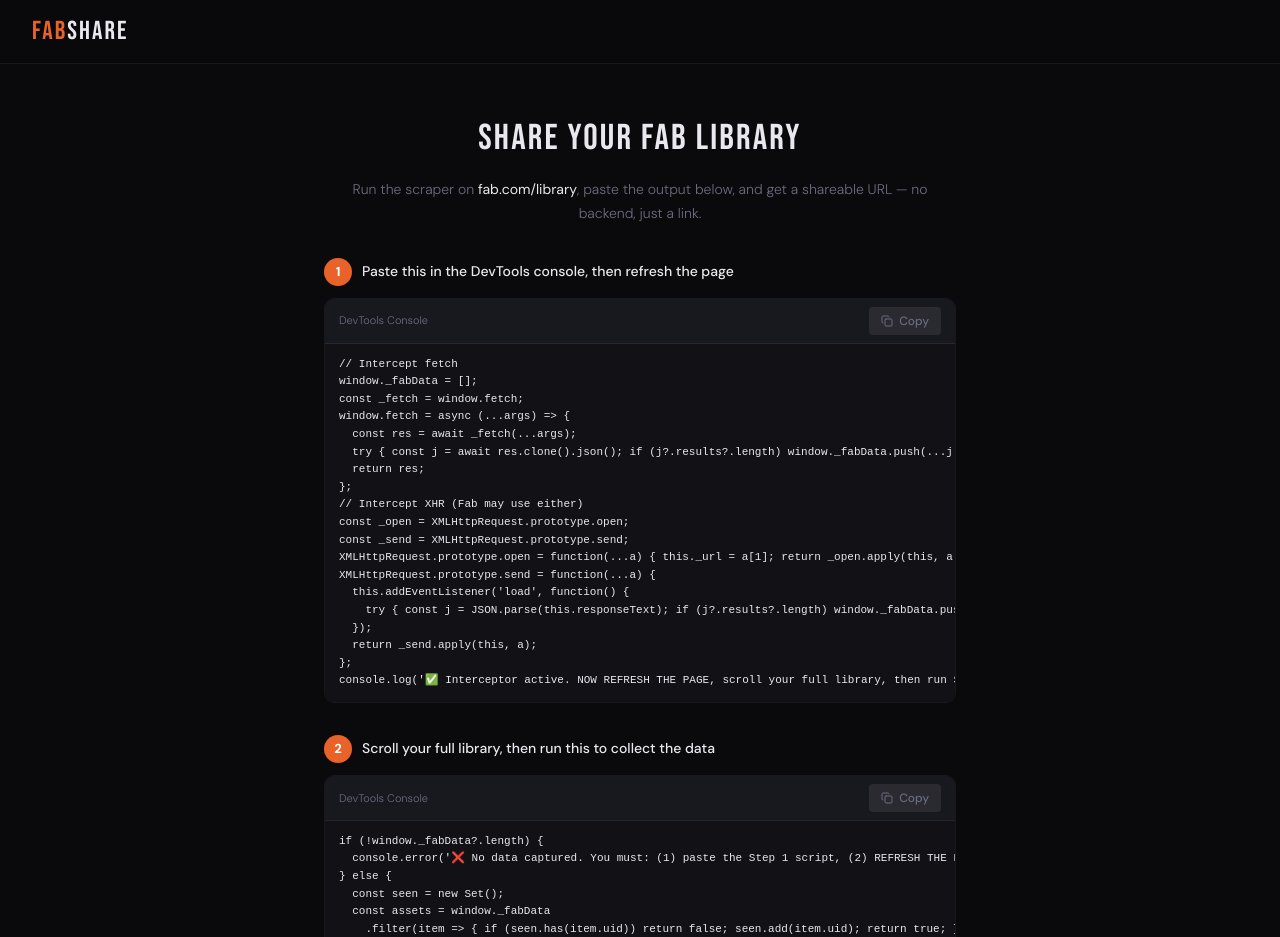
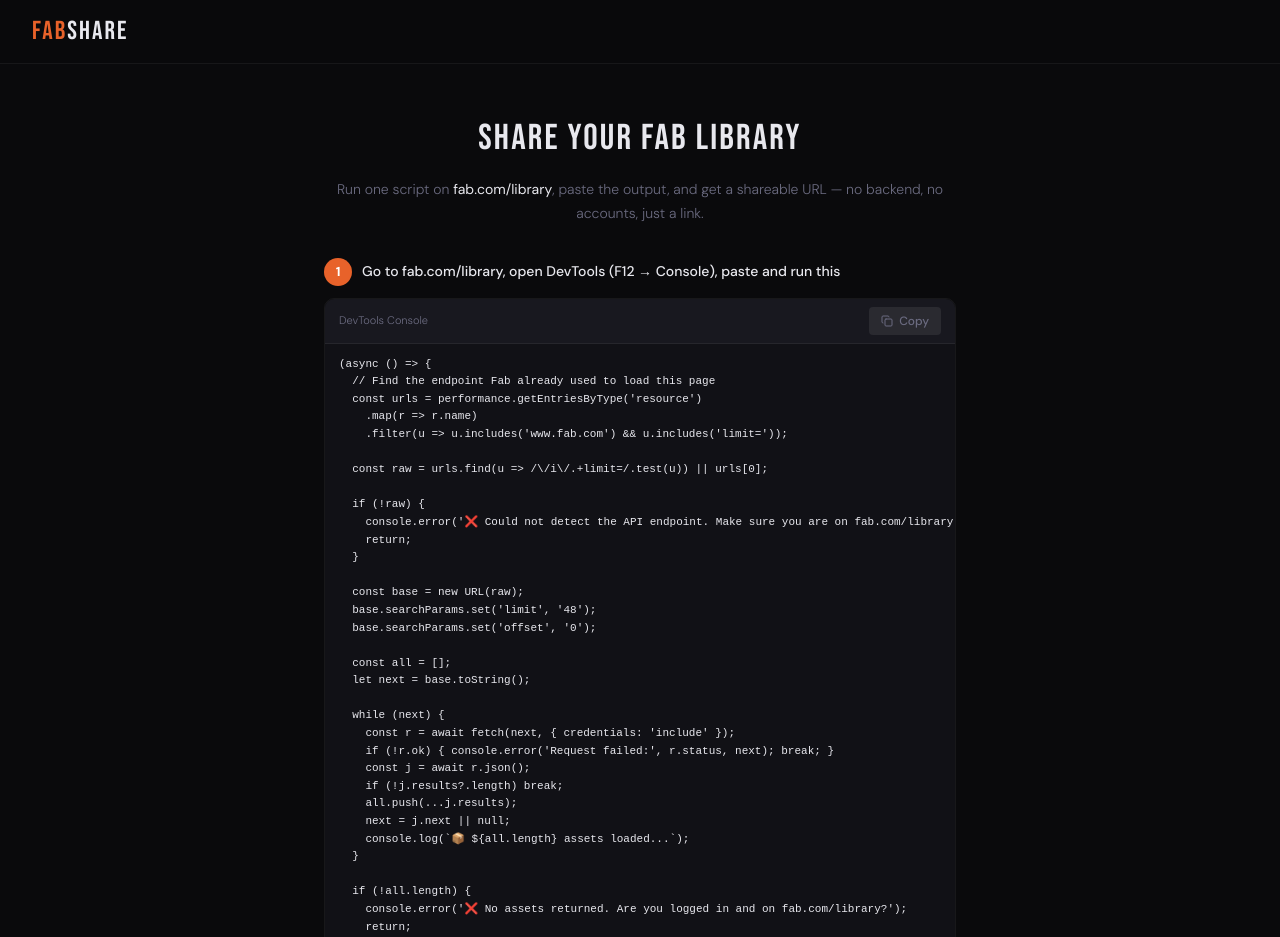
Before and after one commit to Dylan-JM/FabShare, a Next.js app: page / in a window 1280 px wide. Shown: the top 937 px of the page. Built offline with nearby package versions, Linux system fonts and the light colour scheme.

Commit message:
new script

```diff
--- a/components/Importer.tsx
+++ b/components/Importer.tsx
@@ -6,42 +6,55 @@
 import type { FabAsset } from "@/lib/types";
 import CopyButton from "./CopyButton";
 
-const INTERCEPTOR = `// Intercept fetch
-window._fabData = [];
-const _fetch = window.fetch;
-window.fetch = async (...args) => {
-  const res = await _fetch(...args);
-  try { const j = await res.clone().json(); if (j?.results?.length) window._fabData.push(...j.results); } catch {}
-  return res;
-};
-// Intercept XHR (Fab may use either)
-const _open = XMLHttpRequest.prototype.open;
-const _send = XMLHttpRequest.prototype.send;
-XMLHttpRequest.prototype.open = function(...a) { this._url = a[1]; return _open.apply(this, a); };
-XMLHttpRequest.prototype.send = function(...a) {
-  this.addEventListener('load', function() {
-    try { const j = JSON.parse(this.responseText); if (j?.results?.length) window._fabData.push(...j.results); } catch {}
-  });
-  return _send.apply(this, a);
-};
-console.log('✅ Interceptor active. NOW REFRESH THE PAGE, scroll your full library, then run Step 2.');`;
+// Single script — no refresh needed.
+// Uses the Performance API to find the endpoint Fab already called when the
+// page loaded, then paginates through it directly using the active session.
+const SCRAPER = `(async () => {
+  // Find the endpoint Fab already used to load this page
+  const urls = performance.getEntriesByType('resource')
+    .map(r => r.name)
+    .filter(u => u.includes('www.fab.com') && u.includes('limit='));
 
-const COLLECTOR = `if (!window._fabData?.length) {
-  console.error('❌ No data captured. You must: (1) paste the Step 1 script, (2) REFRESH THE PAGE, (3) scroll your full library, then run this.');
-} else {
-  const seen = new Set();
-  const assets = window._fabData
-    .filter(item => { if (seen.has(item.uid)) return false; seen.add(item.uid); return true; })
-    .map(item => ({
+  const raw = urls.find(u => /\\/i\\/.+limit=/.test(u)) || urls[0];
+
+  if (!raw) {
+    console.error('❌ Could not detect the API endpoint. Make sure you are on fab.com/library and the page has fully loaded.');
+    return;
+  }
+
+  const base = new URL(raw);
+  base.searchParams.set('limit', '48');
+  base.searchParams.set('offset', '0');
+
+  const all = [];
+  let next = base.toString();
+
+  while (next) {
+    const r = await fetch(next, { credentials: 'include' });
+    if (!r.ok) { console.error('Request failed:', r.status, next); break; }
+    const j = await r.json();
+    if (!j.results?.length) break;
+    all.push(...j.results);
+    next = j.next || null;
+    console.log(\`📦 \${all.length} assets loaded...\`);
+  }
+
+  if (!all.length) {
+    console.error('❌ No assets returned. Are you logged in and on fab.com/library?');
+    return;
+  }
+
+  const assets = all.map(item => ({
     name: item.title,
     category: item.categories?.[0]?.name ?? 'Uncategorized',
     thumbnail: item.thumbnail_url ?? '',
     url: \`https://www.fab.com/listings/\${item.uid}\`,
     price: item.price_range ?? 'Free',
   }));
+
   copy(JSON.stringify(assets));
-  console.log(\`✅ Copied \${assets.length} assets. Paste into FabShare.\`);
-}`;
+  console.log(\`✅ Copied \${assets.length} assets! Paste into FabShare.\`);
+})();`;
 
 const DEMO: FabAsset[] = [
   { name: "Modular Dungeon Pack", category: "Environments", thumbnail: "", url: "https://www.fab.com", price: "$49.99" },
@@ -64,7 +77,6 @@
     setError("");
     try {
       const assets = parseAssets(raw);
-      // Encode into URL hash so the gallery is shareable
       const hash = encode(assets);
       window.location.hash = hash;
       onImport(assets);
@@ -93,22 +105,22 @@
           Share Your Fab Library
         </h2>
         <p style={{ color: "#6b6b80", fontSize: 14, lineHeight: 1.7, marginBottom: 32 }}>
-          Run the scraper on <strong style={{ color: "#e8e8ee" }}>fab.com/library</strong>, paste the output below,
-          and get a shareable URL — no backend, just a link.
+          Run one script on <strong style={{ color: "#e8e8ee" }}>fab.com/library</strong>, paste the output,
+          and get a shareable URL — no backend, no accounts, just a link.
         </p>
 
         {/* Step 1 */}
-        <Step n={1} title="Paste this in the DevTools console, then refresh the page">
-          <CodeBlock code={INTERCEPTOR} />
+        <Step n={1} title='Go to fab.com/library, open DevTools (F12 → Console), paste and run this'>
+          <CodeBlock code={SCRAPER} />
+          <p style={{ fontSize: 12, color: "#6b6b80", marginTop: 10 }}>
+            The script finds Fab&apos;s API automatically and paginates through your full library.
+            Watch the console — it logs progress and copies the result to your clipboard when done.
+            <strong style={{ color: "#e8e8ee" }}> No refresh needed.</strong>
+          </p>
         </Step>
 
         {/* Step 2 */}
-        <Step n={2} title="Scroll your full library, then run this to collect the data">
-          <CodeBlock code={COLLECTOR} />
-        </Step>
-
-        {/* Step 3 */}
-        <Step n={3} title="Paste the output here and generate your shareable link">
+        <Step n={2} title="Paste the copied JSON here and generate your link">
           <textarea
             value={json}
             onChange={e => setJson(e.target.value)}
```
Lines whose indentation alone changed are shown as unchanged.
